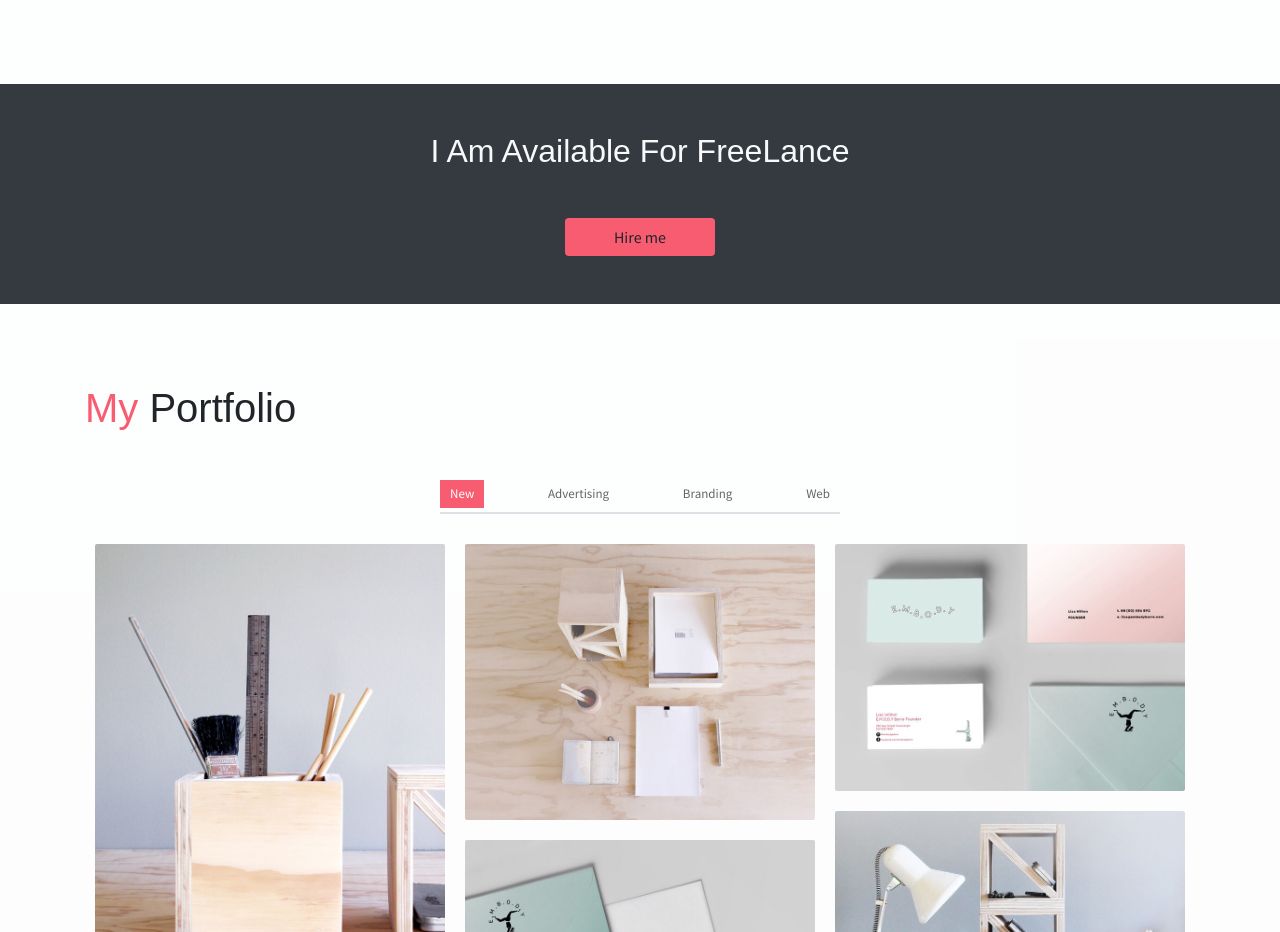
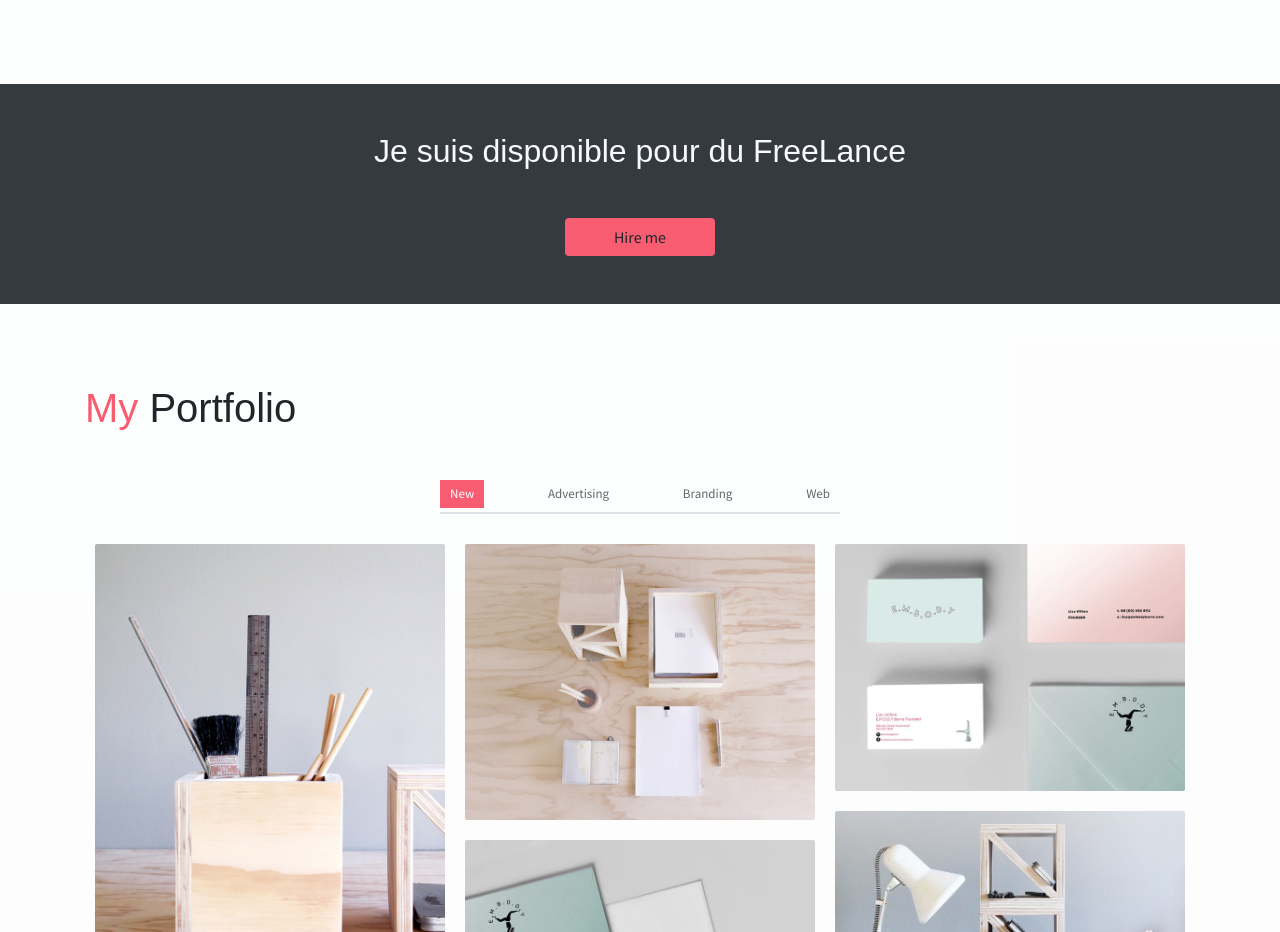
Before and after one commit to Georginashilo/john, a website: page public_html/index.html in a window 1280 px wide. Shown: the part 3980-4912 px from the top of the page. Drawn offline with Linux system fonts and the light colour scheme; some packages are replaced by stand-ins of ours.

Commit message:
first commit

```diff
--- a/public_html/index.html
+++ b/public_html/index.html
@@ -442,7 +442,7 @@
     </section>
     <section class="section bg-dark py-5">
         <div class="container text-center">
-            <h2 class="text-light mb-5 font-weight-normal">I Am Available For FreeLance</h2>
+            <h2 class="text-light mb-5 font-weight-normal">Je suis disponible pour du FreeLance</h2>
             <button class="btn bg-primary w-lg" >Hire me</button>
         </div>
     </section>
```
